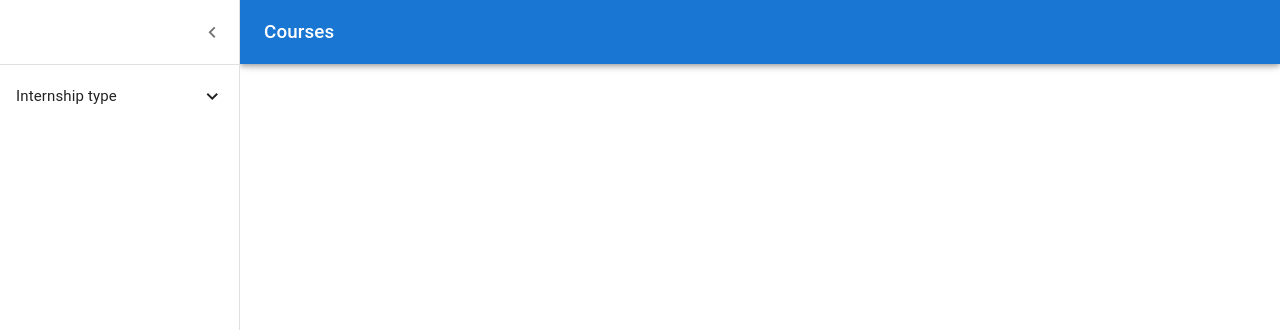
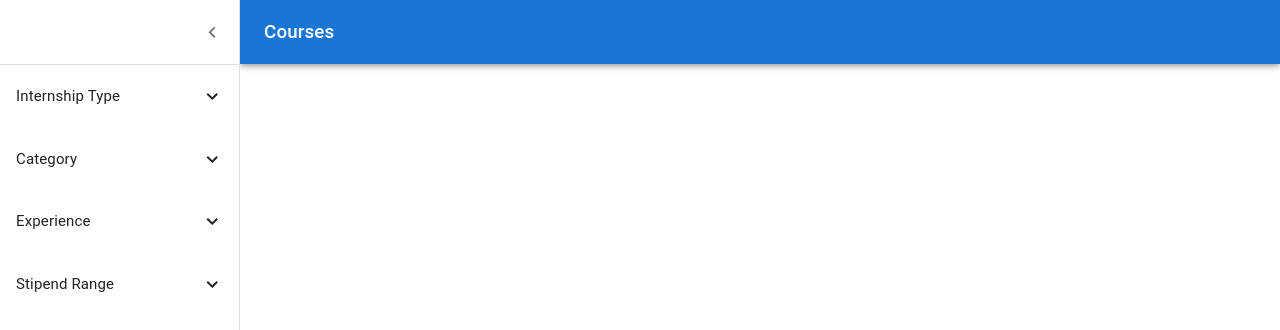
Before and after one commit to jigarsiddhpura/portal-frontend, a React (Create React App) app: page / in a window 1280 px wide. Shown: the top 330 px of the page. Built offline with nearby package versions, Linux system fonts and the light colour scheme.

Commit message:
sidebar completed

```diff
--- a/src/components/ResponsiveDrawer.jsx
+++ b/src/components/ResponsiveDrawer.jsx
@@ -6,7 +6,6 @@ import Drawer from "@mui/material/Drawer";
 import CssBaseline from "@mui/material/CssBaseline";
 import MuiAppBar from "@mui/material/AppBar";
 import Toolbar from "@mui/material/Toolbar";
-import List from "@mui/material/List";
 import Typography from "@mui/material/Typography";
 import Divider from "@mui/material/Divider";
 import IconButton from "@mui/material/IconButton";
@@ -21,6 +20,7 @@ import ExpandLess from "@mui/icons-material/ExpandLess";
 import ExpandMore from "@mui/icons-material/ExpandMore";
 import Checkbox from "@mui/material/Checkbox";
 import ListItem from "@mui/material/ListItem";
+import List from '@mui/material/List';
 
 const drawerWidth = 240;
 
@@ -84,23 +84,26 @@ export default function ResponsiveDrawer() {
   };
 
   // openList is respect to lists inside drawer
-  const [openList, setOpenList] = React.useState(false);
+  const [openList, setOpenList] = React.useState([false, false, false, false]);
 
-  const handleClickList = () => {
-    setOpenList(!openList);
-  };
+    const handleClickList = (index) => {
+      const copyList = [...openList]
+      copyList[index] = !copyList[index]
+      setOpenList(copyList);
+    };
 
-  const [checked, setChecked] = React.useState([]);
+  const [checked, setChecked] = React.useState([[],[],[],[]]);
 
-  const handleToggle = (value) => () => {
-    console.log(`Checkbox clicked for index ${value}`)
-    const currentIndex = checked.indexOf(value);
+  const handleToggle = (listIndex,value) => () => {
+    console.log(`Checkbox clicked for listIndex ${listIndex} - value ${value}`);
+    const currentIndex = checked[listIndex].includes(value);
     const newChecked = [...checked];
 
-    if (currentIndex === -1) {
-      newChecked.push(value);
+    if (currentIndex === false) {
+      newChecked[listIndex].push(value);
     } else {
-      newChecked.splice(currentIndex, 1);
+      const indexToRemove = newChecked[listIndex].indexOf(value);
+      newChecked[listIndex].splice(indexToRemove, 1);
     }
 
     setChecked(newChecked);
@@ -130,6 +133,63 @@ export default function ResponsiveDrawer() {
     "10,000 - 15,000",
     "15,000 or above",
   ];
+
+
+  const NestedList = ({ SidebarList , listIndex , Listname}) => {
+    // console.log(`list name = ${Listname}`);
+    return (
+      <>
+        {/* <p>{` List is ${SidebarList}, ${listIndex}, ${Listname} `}</p> */}
+        <List
+        sx={{ width: "100%", maxWidth: 360, bgcolor: "background.paper" }}
+        component="nav"
+        aria-labelledby="nested-list-subheader"
+        >
+        <ListItemButton onClick={() => handleClickList(listIndex)}>
+          <ListItemText primary={Listname} />
+          {openList[listIndex] ? <ExpandLess /> : <ExpandMore />}
+        </ListItemButton>
+        <Collapse in={openList[listIndex]} timeout="auto" unmountOnExit>
+          <List
+            sx={{ width: "100%", maxWidth: 360, bgcolor: "background.paper" }}
+          >
+              {SidebarList.map((type, value) => {
+              const labelId = `checkbox-list-label-${value}`;
+
+              // this return is of Nested list
+              return (
+                <ListItem
+                key={value}
+                secondaryAction={
+                  <IconButton edge="end" aria-label="comments"></IconButton>
+                }
+                disablePadding
+              >
+                <ListItemButton
+                  role={undefined}
+                  onClick={handleToggle(listIndex,value)}
+                  dense
+                >
+                  <ListItemIcon>
+                    <Checkbox
+                      edge="start"
+                      checked={checked[listIndex].includes(value) === true}
+                      tabIndex={-1}
+                      disableRipple
+                      inputProps={{ "aria-labelledby": labelId }}
+                    />
+                  </ListItemIcon>
+                  <ListItemText id={labelId} primary={`${type}`} />
+                </ListItemButton>
+              </ListItem>
+              );
+            })}
+          </List>
+        </Collapse>
+      </List>
+      </>
+    )
+  };
 
   return (
     <Box sx={{ display: "flex" }}>
@@ -174,55 +234,11 @@ export default function ResponsiveDrawer() {
         </DrawerHeader>
         <Divider />
 
-        <List
-          sx={{ width: "100%", maxWidth: 360, bgcolor: "background.paper" }}
-          component="nav"
-          aria-labelledby="nested-list-subheader"
-        >
-          <ListItemButton onClick={handleClickList}>
-            <ListItemText primary="Internship type" />
-            {openList ? <ExpandLess /> : <ExpandMore />}
-          </ListItemButton>
-          <Collapse in={openList} timeout="auto" unmountOnExit>
-            <List
-              sx={{ width: "100%", maxWidth: 360, bgcolor: "background.paper" }}
-            >
-              {InternshipTypes.map((type, value) => {
-                const labelId = `checkbox-list-label-${value}`;
+        {<NestedList SidebarList={InternshipTypes} listIndex={0} Listname="Internship Type"/>}
+        {<NestedList SidebarList={Category} listIndex={1} Listname="Category"/>}
+        {<NestedList SidebarList={Experience} listIndex={2} Listname="Experience"/>}
+        {<NestedList SidebarList={StipendRange} listIndex={3} Listname="Stipend Range"/>}
 
-                // this return is of Nested list
-                return (
-                  <ListItem
-                    key={value}
-                    secondaryAction={
-                      <IconButton edge="end" aria-label="comments"></IconButton>
-                    }
-                    disablePadding
-                  >
-                    <ListItemButton
-                      role={undefined}
-                      onClick={
-                        handleToggle(value)
-                      }
-                      dense
-                    >
-                      <ListItemIcon>
-                        <Checkbox
-                          edge="start"
-                          checked={checked.indexOf(value) !== -1}
-                          tabIndex={-1}
-                          disableRipple
-                          inputProps={{ "aria-labelledby": labelId }}
-                        />
-                      </ListItemIcon>
-                      <ListItemText id={labelId} primary={`${type}`} />
-                    </ListItemButton>
-                  </ListItem>
-                );
-              })}
-            </List>
-          </Collapse>
-        </List>
       </Drawer>
       <Main open={open}>
         <DrawerHeader />
```
